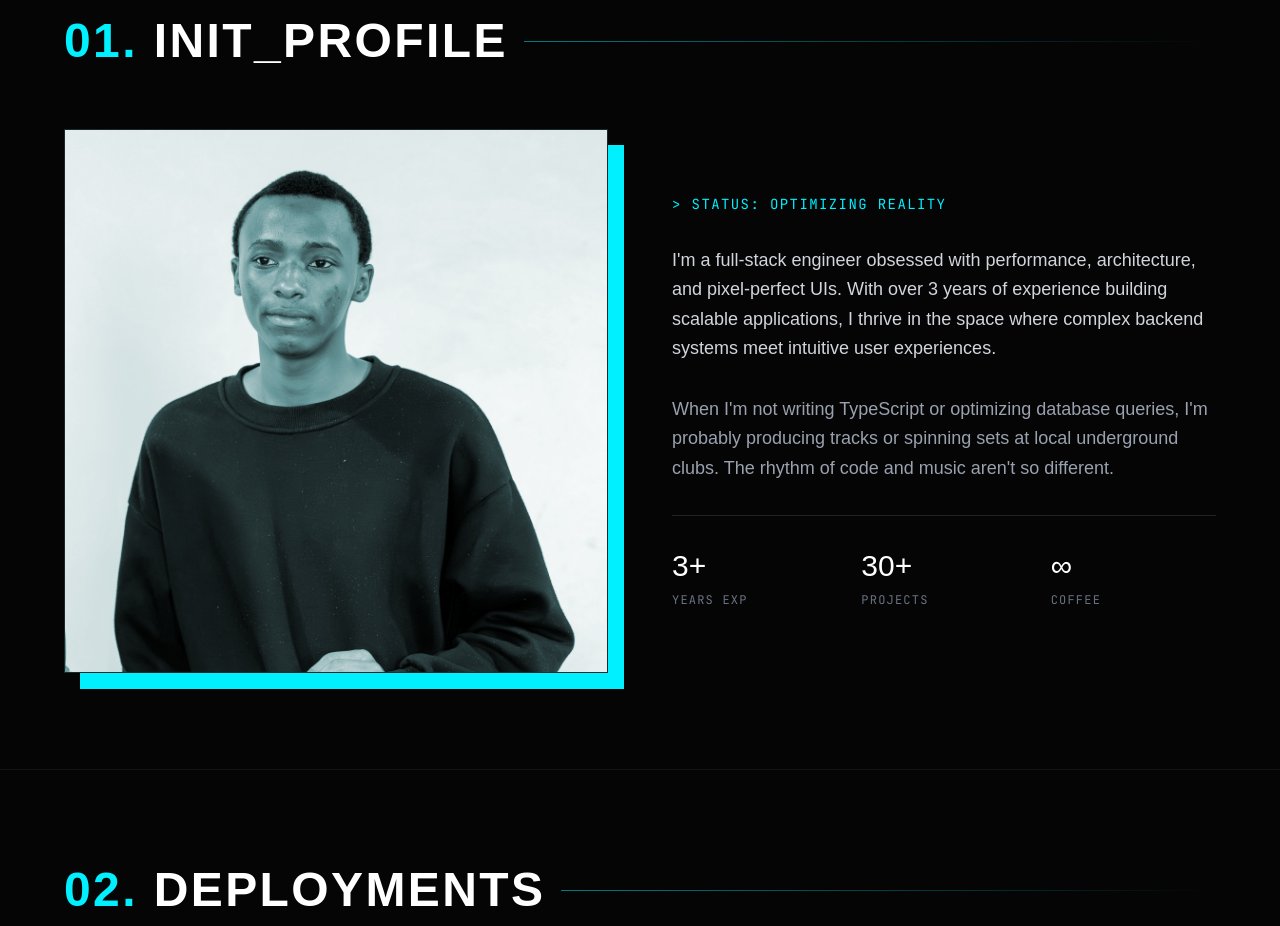
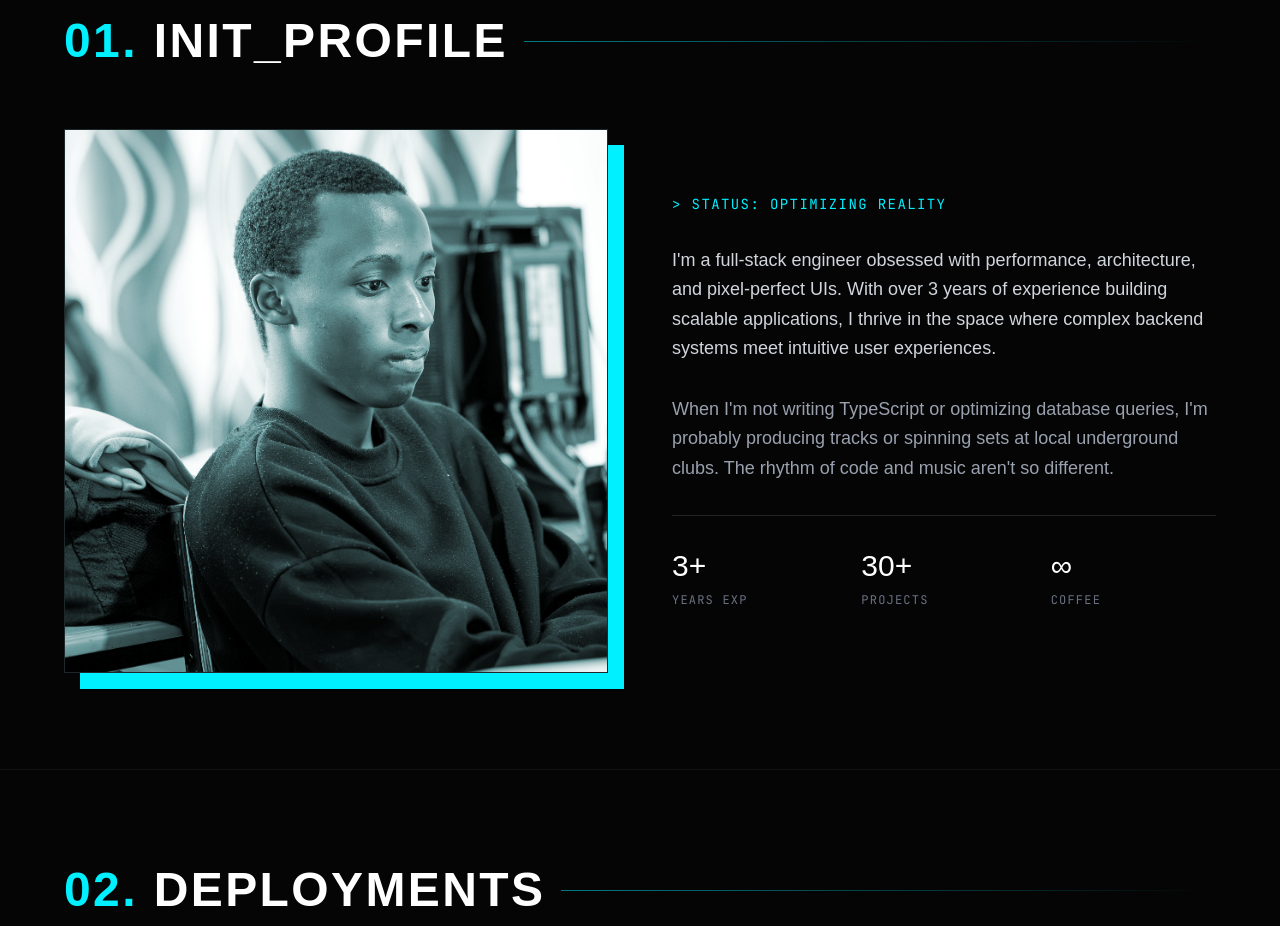
Before and after one commit to Icyubahiro-Jay-P/Portifolio, a React (Vite) app: page /dev in a window 1280 px wide. Shown: the part 880-1806 px from the top of the page. Built offline with nearby package versions, Linux system fonts and the light colour scheme.

Commit message:
style: update image source in DevAbout component for consistency

```diff
--- a/src/components/dev/DevAbout.tsx
+++ b/src/components/dev/DevAbout.tsx
@@ -27,7 +27,7 @@ const DevAbout = () => {
           >
             <div className="absolute inset-0 transition-transform translate-x-4 translate-y-4 bg-neon-cyan -z-10 group-hover:translate-x-2 group-hover:translate-y-2"></div>
             <img
-              src="Jay P 2.JPG"
+              src="Jay P.JPG"
               alt="Irakoze Icyubahiro Jean Pierre - Developer"
               className="object-cover w-full transition-all duration-500 border aspect-square grayscale group-hover:grayscale-0 border-dark-border"
             />
```
